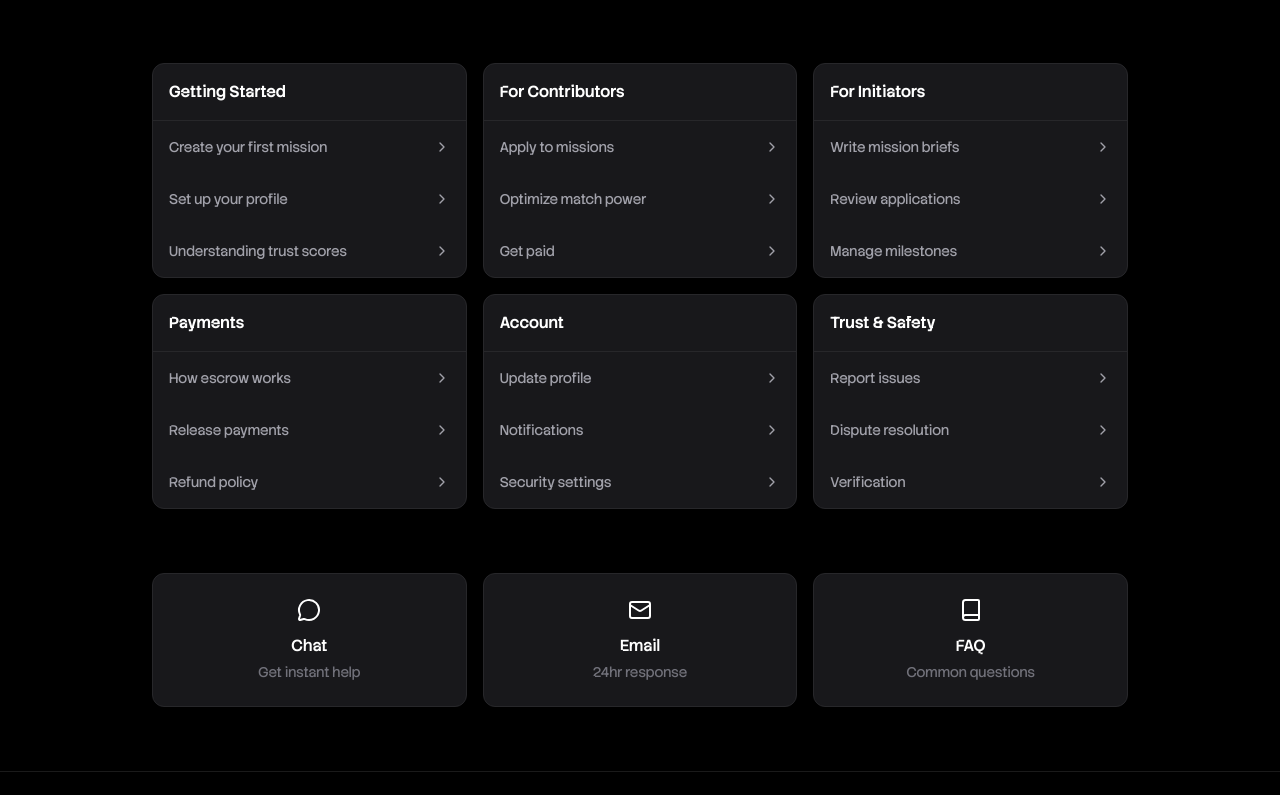
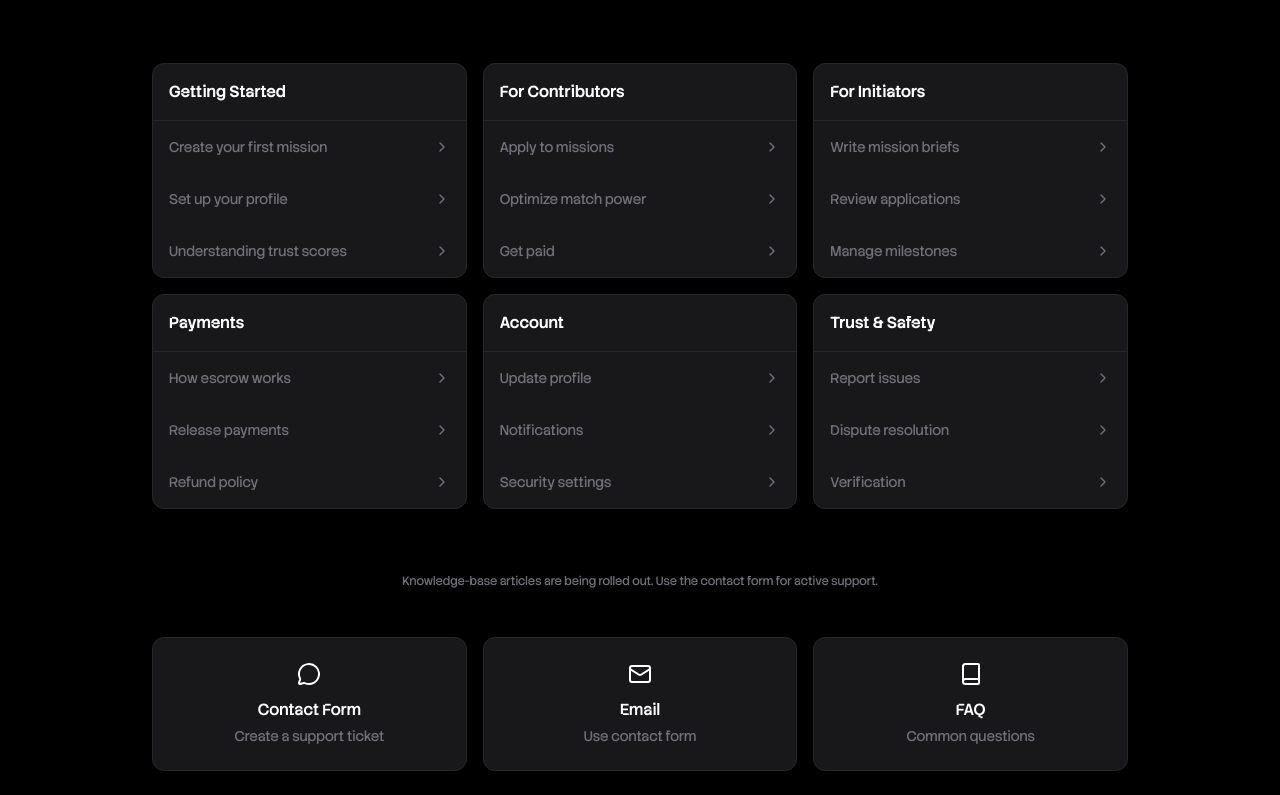
Before and after one commit to Adi-gitX/PEOPLE, a React (Vite) app in the folder client/: page /help in a window 1280 px wide. Shown: the part 345-1140 px from the top of the page. Built offline with nearby package versions, Linux system fonts and the light colour scheme; no server answers.

Commit message:
refactor components

```diff
--- a/client/src/pages/HelpCenterPage.jsx
+++ b/client/src/pages/HelpCenterPage.jsx
@@ -32,6 +32,8 @@ const CATEGORIES = [
 
 export default function HelpCenterPage() {
     const [search, setSearch] = useState('');
+    const supportEmail = import.meta.env.VITE_SUPPORT_EMAIL?.trim();
+    const articleNotice = 'Knowledge-base article pages are being published. Use Contact Form for immediate support.';
 
     return (
         <PublicLayout>
@@ -69,7 +71,12 @@ export default function HelpCenterPage() {
                             <ul>
                                 {cat.articles.map((article, idx) => (
                                     <li key={idx}>
-                                        <button className="w-full flex items-center justify-between p-4 text-sm text-zinc-400 hover:text-white hover:bg-zinc-800 transition-colors text-left">
+                                        <button
+                                            type="button"
+                                            disabled
+                                            title={articleNotice}
+                                            className="w-full flex items-center justify-between p-4 text-sm text-zinc-500 cursor-not-allowed text-left"
+                                        >
                                             {article}
                                             <ChevronRight className="w-4 h-4" />
                                         </button>
@@ -79,19 +86,30 @@ export default function HelpCenterPage() {
                         </div>
                     ))}
                 </div>
+                <p className="text-xs text-zinc-500 mb-12 text-center">
+                    Knowledge-base articles are being rolled out. Use the contact form for active support.
+                </p>
 
                 {/* Contact */}
                 <div className="grid md:grid-cols-3 gap-4">
                     <Link to="/contact" className="p-6 bg-zinc-900 border border-zinc-800 rounded-xl hover:border-zinc-700 transition-colors text-center">
                         <MessageCircle className="w-6 h-6 text-white mx-auto mb-3" />
-                        <div className="font-medium mb-1">Chat</div>
-                        <div className="text-sm text-zinc-500">Get instant help</div>
+                        <div className="font-medium mb-1">Contact Form</div>
+                        <div className="text-sm text-zinc-500">Create a support ticket</div>
                     </Link>
-                    <a href="mailto:support@people.dev" className="p-6 bg-zinc-900 border border-zinc-800 rounded-xl hover:border-zinc-700 transition-colors text-center">
-                        <Mail className="w-6 h-6 text-white mx-auto mb-3" />
-                        <div className="font-medium mb-1">Email</div>
-                        <div className="text-sm text-zinc-500">24hr response</div>
-                    </a>
+                    {supportEmail ? (
+                        <a href={`mailto:${supportEmail}`} className="p-6 bg-zinc-900 border border-zinc-800 rounded-xl hover:border-zinc-700 transition-colors text-center">
+                            <Mail className="w-6 h-6 text-white mx-auto mb-3" />
+                            <div className="font-medium mb-1">Email</div>
+                            <div className="text-sm text-zinc-500">{supportEmail}</div>
+                        </a>
+                    ) : (
+                        <Link to="/contact" className="p-6 bg-zinc-900 border border-zinc-800 rounded-xl hover:border-zinc-700 transition-colors text-center">
+                            <Mail className="w-6 h-6 text-white mx-auto mb-3" />
+                            <div className="font-medium mb-1">Email</div>
+                            <div className="text-sm text-zinc-500">Use contact form</div>
+                        </Link>
+                    )}
                     <Link to="/faq" className="p-6 bg-zinc-900 border border-zinc-800 rounded-xl hover:border-zinc-700 transition-colors text-center">
                         <Book className="w-6 h-6 text-white mx-auto mb-3" />
                         <div className="font-medium mb-1">FAQ</div>
```
